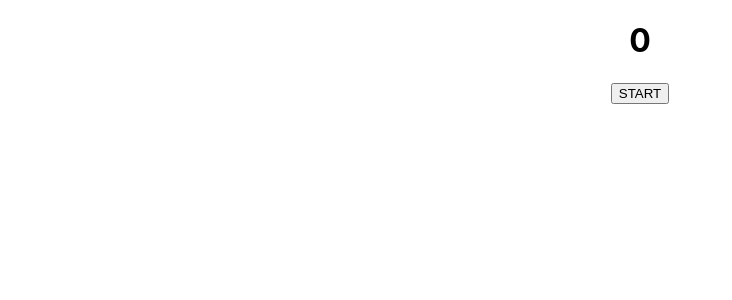
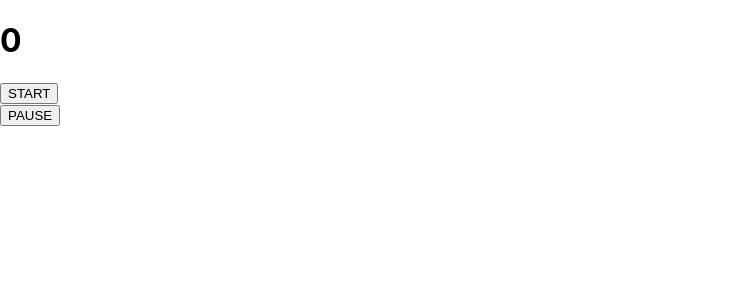
Before and after one commit to Jiaxi-Wu-Dev/stopwatch, a React (Create React App) app: page / in a window 1280 px wide. Shown: the top 300 px of the page, without its empty margins (0-732 px from the left). Built offline with nearby package versions, Linux system fonts and the light colour scheme.

Commit message:
moved state of all the components to App.js

```diff
--- a/src/App.js
+++ b/src/App.js
@@ -1,15 +1,43 @@
 /* Create three buttons Reset, Start, Pause */
+// Move the state shared by the buttons to App.js
 
-import React from 'react';
-import './App.css';
-import Start from './components/Start'
+import React from "react";
+import "./App.css";
+import Start from "./components/Start";
+import Pause from "./components/Pause";
 
-function App() {
-  return (
-    <div className="App">
-    <Start />
-    </div>
-  );
+class App extends React.Component {
+  constructor() {
+    super();
+    // Don't call this.setState() here!
+    this.state = {
+      time: 0,
+      timer: 0
+    };
+  }
+
+  incrementOne = () => {
+    this.setState({
+      time: setInterval(() => {
+        this.setState({ timer: this.state.timer + 1 });
+      }, 1000)
+    });
+  }
+
+  render() {
+    return (
+      <div>
+        <div>
+          <h1> {this.state.timer} </h1>
+
+          <button className="start" onClick={this.incrementOne}>
+            START
+          </button>
+        </div>
+        <Pause />
+      </div>
+    );
+  }
 }
 
 export default App;
--- a/src/components/Pause.js
+++ b/src/components/Pause.js
@@ -1,23 +1,22 @@
 // Create a pause component that pauses the count from start.js
 
-import React, { Component } from 'react';
-
+import React, { Component } from "react";
 
 class Pause extends Component {
-    state = {
+  state = {};
 
-     }
+  pause() {}
 
-     pause(){
-
-     }
-
-
-    render() {
-        return (<div>
-            <button className="pause" onClick={this.pause}></button>
-        </div>);
-    }
+  render() {
+    return (
+      <div>
+        <button className="pause" onClick={this.pause}>
+          {" "}
+          PAUSE{" "}
+        </button>
+      </div>
+    );
+  }
 }
 
 export default Pause;
```
